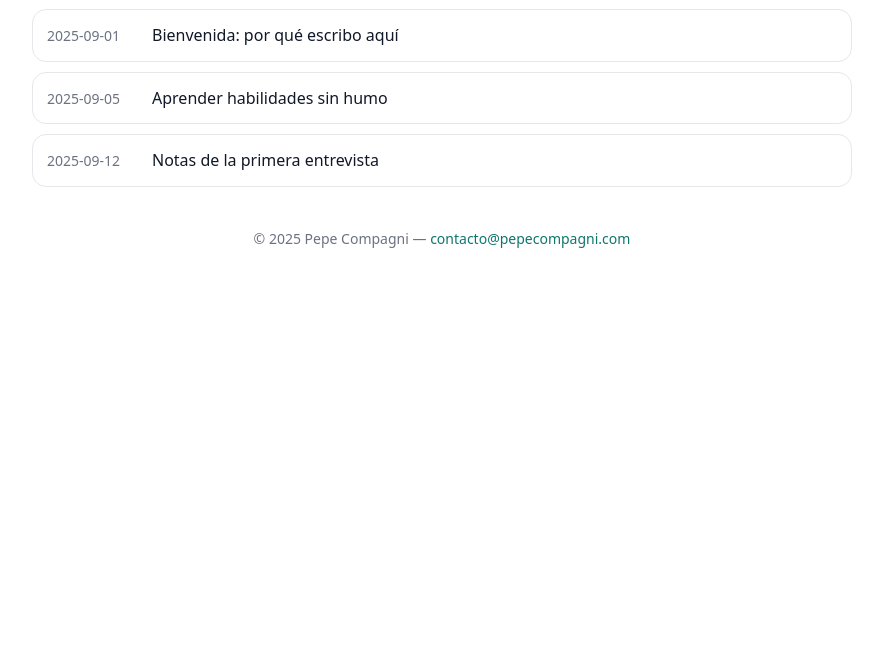
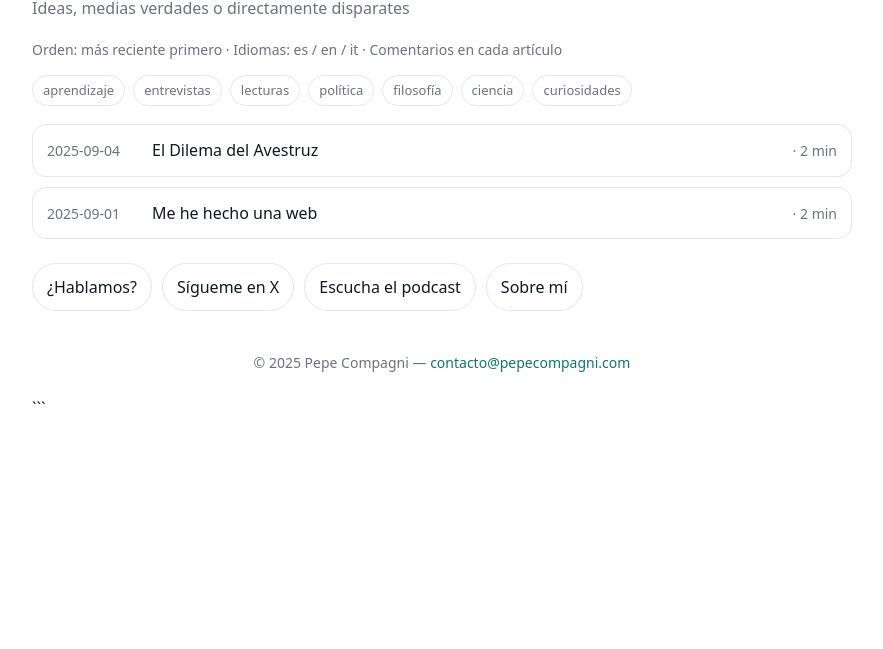
Before and after one commit to Pepecompagni/pepecompagni-site, a plain HTML site: page blog/index.html in a window 1280 px wide. Shown: the part 151-800 px from the top of the page, without its empty margins (198-1081 px from the left). Drawn offline with Linux system fonts and the light colour scheme.

Commit message:
Update index.html

````diff
--- a/blog/index.html
+++ b/blog/index.html
@@ -1,10 +1,11 @@
 <!doctype html>
+
 <html lang="es">
 <head>
   <meta charset="utf-8" />
   <meta name="viewport" content="width=device-width, initial-scale=1" />
   <title>Blog — Pepe Compagni</title>
-  <meta name="description" content="Artículos y notas de Pepe Compagni." />
+  <meta name="description" content="Blog de Pepe Compagni: ideas, entrevistas y proyectos. Sin paja." />
   <style>
     :root{ --bg:#ffffff; --text:#111827; --muted:#6b7280; --card:#f8fafc; --border:#e5e7eb; --accent:#0f766e; }
     html,body{margin:0;padding:0;background:var(--bg);color:var(--text);font:16px/1.65 system-ui,-apple-system,Segoe UI,Roboto}
@@ -13,11 +14,18 @@
     nav a{color:var(--text);text-decoration:none;margin-left:12px}
     nav a.btn{border:1px solid var(--border);padding:8px 12px;border-radius:999px}
     h1{font-size:28px;line-height:1.2;margin:10px 0}
-    .intro{color:var(--muted);margin-bottom:16px}
+    .sub{color:var(--muted);margin-top:4px}
+    .meta-line{color:var(--muted);font-size:14px;margin-top:10px}
+    .chips{display:flex;flex-wrap:wrap;gap:8px;margin-top:8px}
+    .chip{border:1px solid var(--border);border-radius:999px;padding:4px 10px;font-size:13px;color:var(--muted);background:#fff}
     .posts{list-style:none;padding:0;margin:18px 0;display:grid;gap:10px}
     .posts a{display:flex;gap:10px;align-items:baseline;padding:12px 14px;border:1px solid var(--border);border-radius:14px;background:#fff;color:inherit;text-decoration:none}
     .posts time{color:var(--muted);font-size:14px;min-width:95px}
+    .posts .title{flex:1}
+    .posts .read{color:var(--muted);font-size:14px}
     .posts a:hover{border-color:#d1d5db}
+    .ctas{display:flex;flex-wrap:wrap;gap:10px;margin-top:24px}
+    .ctas a{color:var(--text);text-decoration:none;border:1px solid var(--border);padding:10px 14px;border-radius:999px}
     footer{margin:40px 0 20px;color:var(--muted);font-size:14px;text-align:center}
     a.link{color:var(--accent);text-decoration:none}
   </style>
@@ -34,19 +42,50 @@
       </nav>
     </header>
 
+```
 <h1>Blog</h1>
-    <p class="intro">Notas breves, ideas y aprendizajes. Sin paja.</p>
+<p class="sub">Ideas, medias verdades o directamente disparates</p>
+<p class="meta-line">Orden: más reciente primero · Idiomas: es / en / it · Comentarios en cada artículo</p>
+<div class="chips" aria-label="Temas">
+  <span class="chip">aprendizaje</span>
+  <span class="chip">entrevistas</span>
+  <span class="chip">lecturas</span>
+  <span class="chip">política</span>
+  <span class="chip">filosofía</span>
+  <span class="chip">ciencia</span>
+  <span class="chip">curiosidades</span>
+</div>
 
-    <!-- Sustituye/duplica estos items cuando vayas publicando posts -->
 <ul class="posts">
-      <li><a href="/blog/2025-09-bienvenida.html"><time datetime="2025-09-01">2025‑09‑01</time><span>Bienvenida: por qué escribo aquí</span></a></li>
-      <li><a href="/blog/2025-09-aprender-habilidades.html"><time datetime="2025-09-05">2025‑09‑05</time><span>Aprender habilidades sin humo</span></a></li>
-      <li><a href="/blog/2025-09-notas-entrevista-1.html"><time datetime="2025-09-12">2025‑09‑12</time><span>Notas de la primera entrevista</span></a></li>
+  <!-- Lista completa (sin límite). Añade más <li> según publiques -->
+  <li>
+    <a href="/blog/2025-09-04-el-dilema-del-avestruz.html">
+      <time datetime="2025-09-04">2025‑09‑04</time>
+      <span class="title">El Dilema del Avestruz</span>
+      <span class="read">· 2 min</span>
+    </a>
+  </li>
+  <li>
+    <a href="/blog/2025-09-01-me-he-hecho-una-web.html">
+      <time datetime="2025-09-01">2025‑09‑01</time>
+      <span class="title">Me he hecho una web</span>
+      <span class="read">· 2 min</span>
+    </a>
+  </li>
 </ul>
+
+<div class="ctas">
+  <a href="mailto:contacto@pepecompagni.com">¿Hablamos?</a>
+  <a href="https://x.com/Pepecompagni" target="_blank" rel="noopener">Sígueme en X</a>
+  <a href="/podcast.html">Escucha el podcast</a>
+  <a href="/sobre-mi.html">Sobre mí</a>
+</div>
 
 <footer>
   © <span id="y"></span> Pepe Compagni — <a class="link" href="mailto:contacto@pepecompagni.com">contacto@pepecompagni.com</a>
 </footer>
+```
+
   </div>
   <script>document.getElementById('y').textContent=new Date().getFullYear()</script>
 </body>
````
Lines whose indentation alone changed are shown as unchanged.
